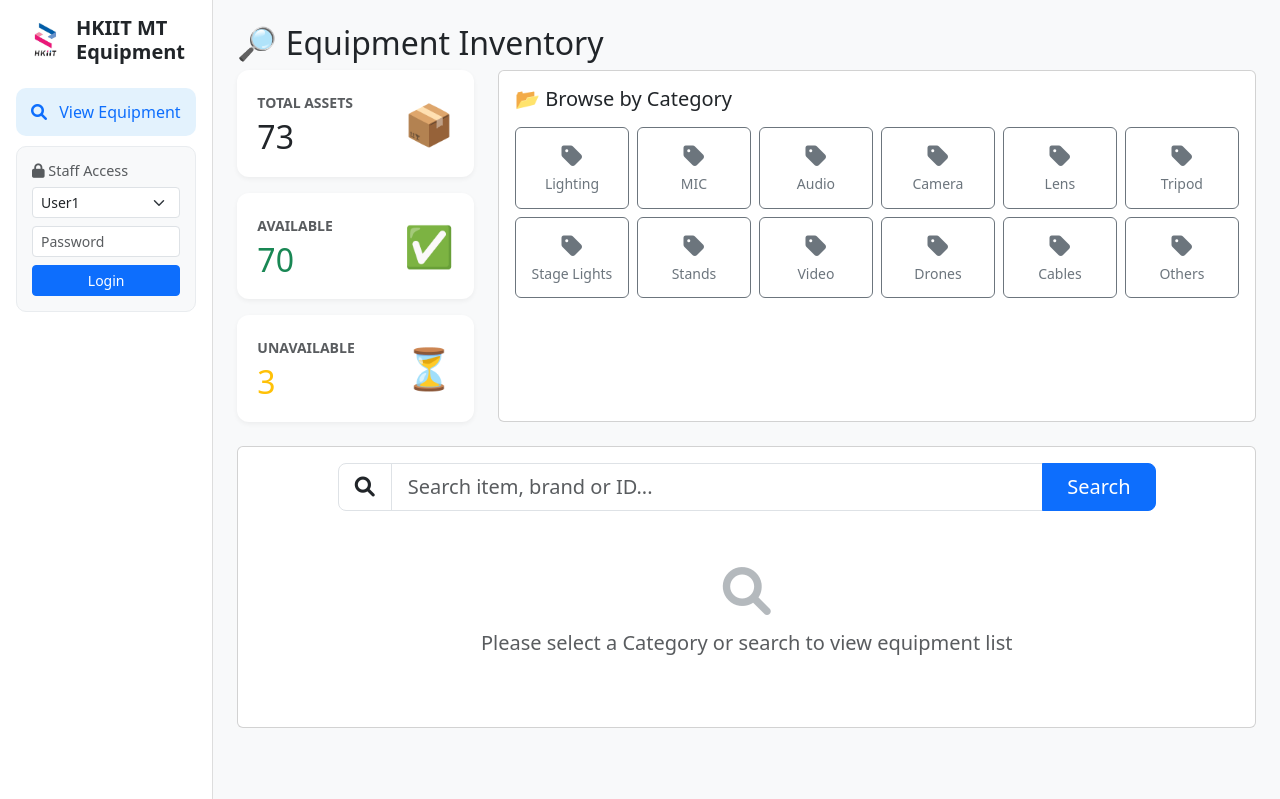
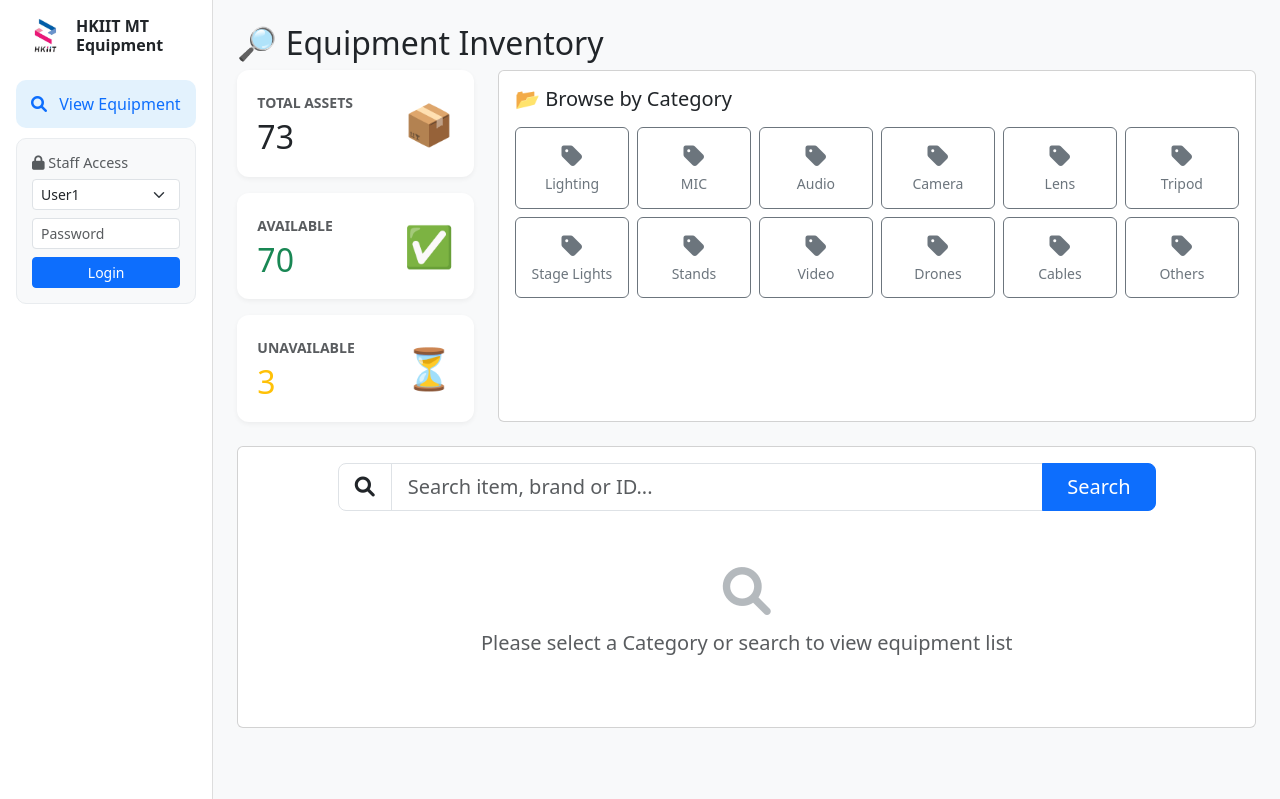
Before and after one commit to rexwong1997/IITEquipmentbase, a Flask app: page /dashboard in a window 1280 px wide. Shown: the top 799 px of the page. Run offline with Flask 3, Linux system fonts and the light colour scheme; data comes from the database, SQL or seed files in the repository; some libraries are stand-ins or nearby versions.

Commit message:
Update base.html

```diff
--- a/templates/base.html
+++ b/templates/base.html
@@ -89,7 +89,7 @@
                      alt="Logo"
                      onerror="this.style.display='none'"
                      style="height: 2.5rem; width: auto; margin-right: 10px; object-fit: contain;">
-                <h4 class="mb-0" style="font-weight: 700; font-size: 1.25rem;">HKIIT MT Equipment</h4>
+                <h4 class="mb-0" style="font-weight: 700; font-size: 1rem;">HKIIT MT Equipment</h4>
             </div>
 
             <nav class="nav flex-column mb-auto">
```
